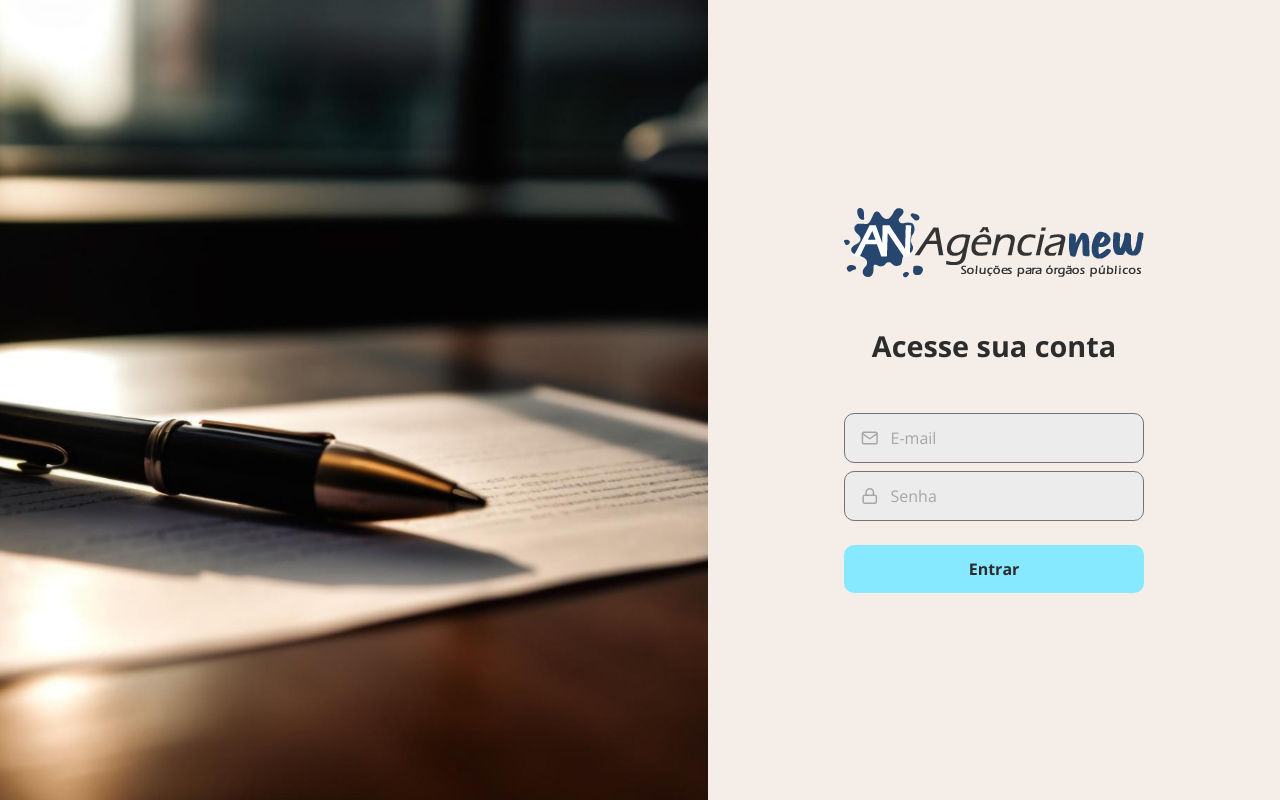
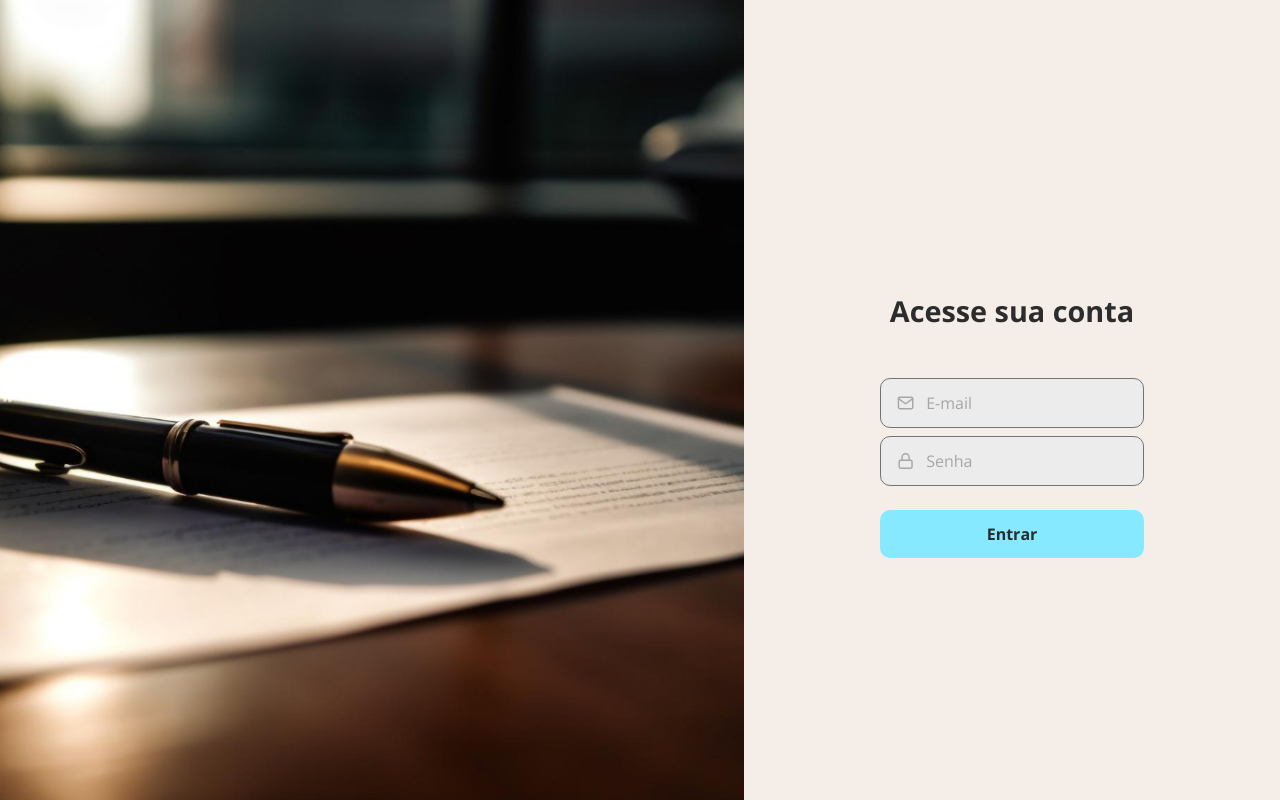
Before and after one commit to viniccius-dev/frontend-sistema-licitacoes, a React (Vite) app: page / in a window 1280 px wide. Built offline with nearby package versions, Linux system fonts and the light colour scheme.

Commit message:
Atualizacao link api

```diff
--- a/index.html
+++ b/index.html
@@ -9,7 +9,6 @@
     <meta name="viewport" content="width=device-width, initial-scale=1.0" />
     <title>Agência New - Licitações</title>
 
-    <link rel="icon" type="image/svg+xml" href="/agencianew-icon.png" />
     <link href="https://fonts.googleapis.com/css2?family=Open+Sans:ital,wdth,wght@0,75..100,300..800;1,75..100,300..800&display=swap" rel="stylesheet">
   </head>
 
--- a/src/pages/SignIn/index.jsx
+++ b/src/pages/SignIn/index.jsx
@@ -4,7 +4,6 @@ import { FiMail, FiLock } from 'react-icons/fi';
 import { useAuth } from '../../hooks/auth';
 import { Input } from '../../components/Input';
 import { Button } from '../../components/Button';
-import logo from '../../assets/logo.png';
 
 import { Container, Form, Background } from './styles';
 
@@ -25,7 +24,6 @@ export function SignIn() {
         <Container>
             <Background />
             <Form>
-                <img src={logo} />
                 <h2>Acesse sua conta</h2>
 
                 <Input
--- a/src/services/api.js
+++ b/src/services/api.js
@@ -1,5 +1,5 @@
 import axios from "axios";
 
 export const api = axios.create({
-    baseURL: "http://localhost:3333"
+    baseURL: "https://backend-sistema-licitacoes.onrender.com"
 });
```
